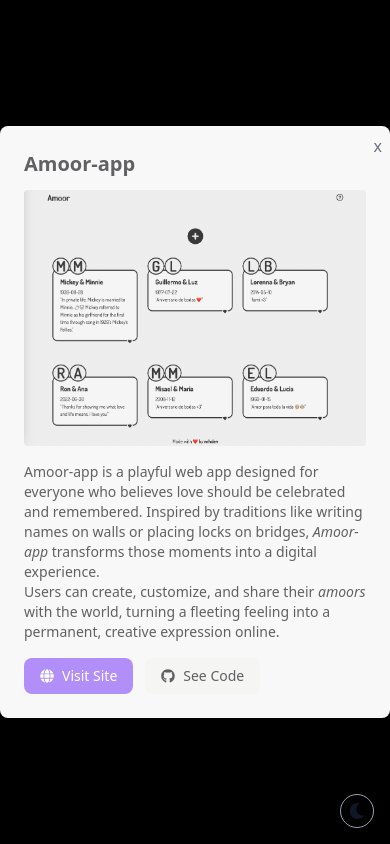
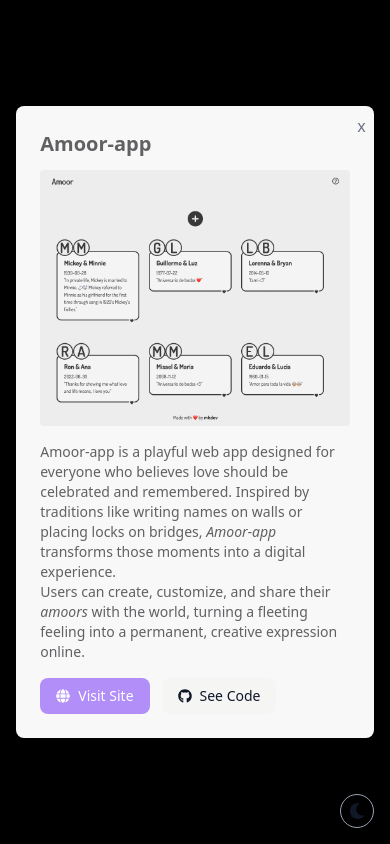
Before and after one commit to melissahuertadev/portfolio, a React (Vite) app: page / in a window 390 px wide. Both pictures are taken after a click on the button "View More". Shown: the part 1688-2532 px from the top of the page. Built offline with nearby package versions, Linux system fonts and the light colour scheme.

Commit message:
feat: modal responsive

```diff
--- a/src/components/projects/ProjectModal.jsx
+++ b/src/components/projects/ProjectModal.jsx
@@ -7,7 +7,7 @@ function ProjectModal({ project, darkMode, onClose }) {
 
     return (
         <div className="fixed inset-0 bg-black bg-opacity-70 flex items-center justify-center z-50">
-            <div className="bg-white dark:bg-[#2A2A3A] rounded-lg max-w-2xl w-full p-6 relative"
+            <div className="bg-white dark:bg-[#2A2A3A] rounded-lg w-11/12 sm:w-3/4 lg:w-1/2 p-6 relative"
                 style={{ backgroundColor: bgColor }}>
                 {/* Close Button */}
                 <button
@@ -77,7 +77,7 @@ function ProjectModal({ project, darkMode, onClose }) {
                                 {project.codeLink && (
                                     <GenericButton
                                     onClick={() => window.open(project.codeLink, "_blank")}
-                                    className="bg-stone-100"
+                                    className="bg-stone-100 text-gray-900 dark:text-gray-900"
                                     >
                                         <FaGithub /> See Code
                                     </GenericButton>
```
